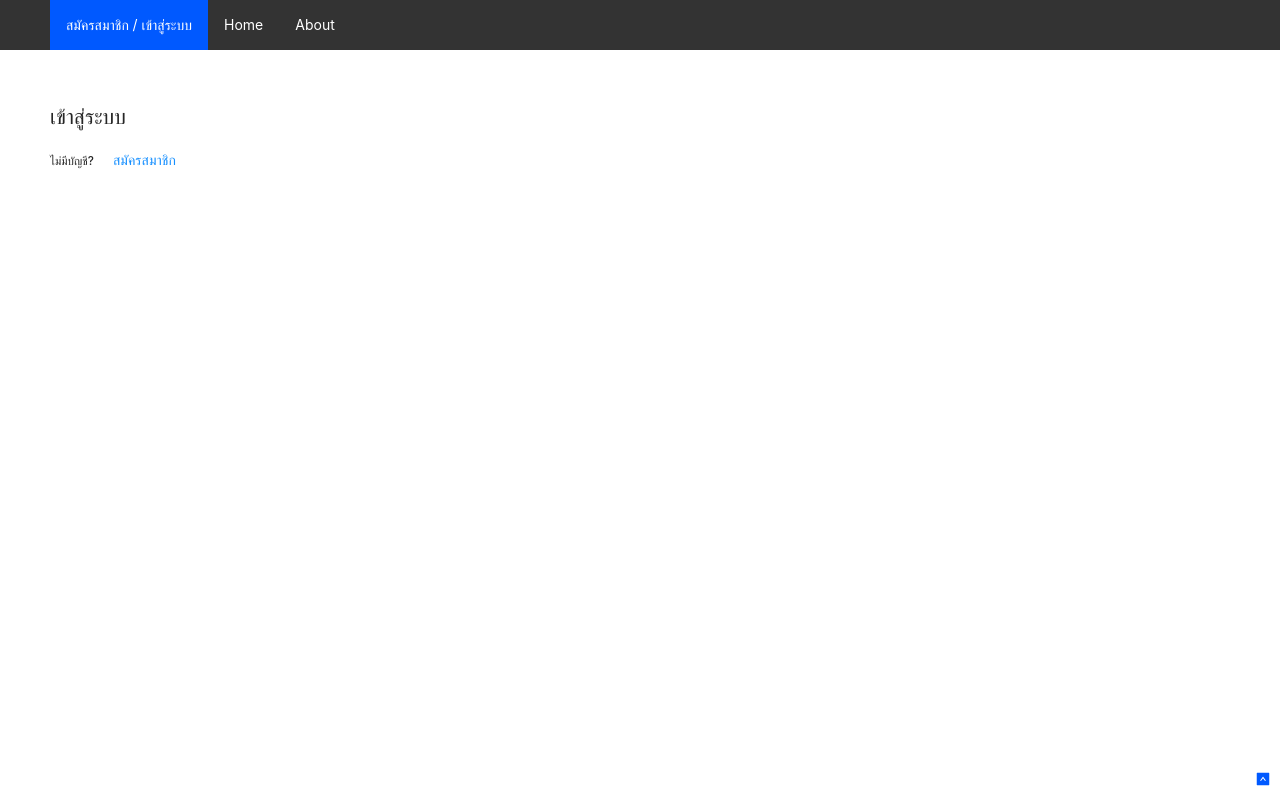
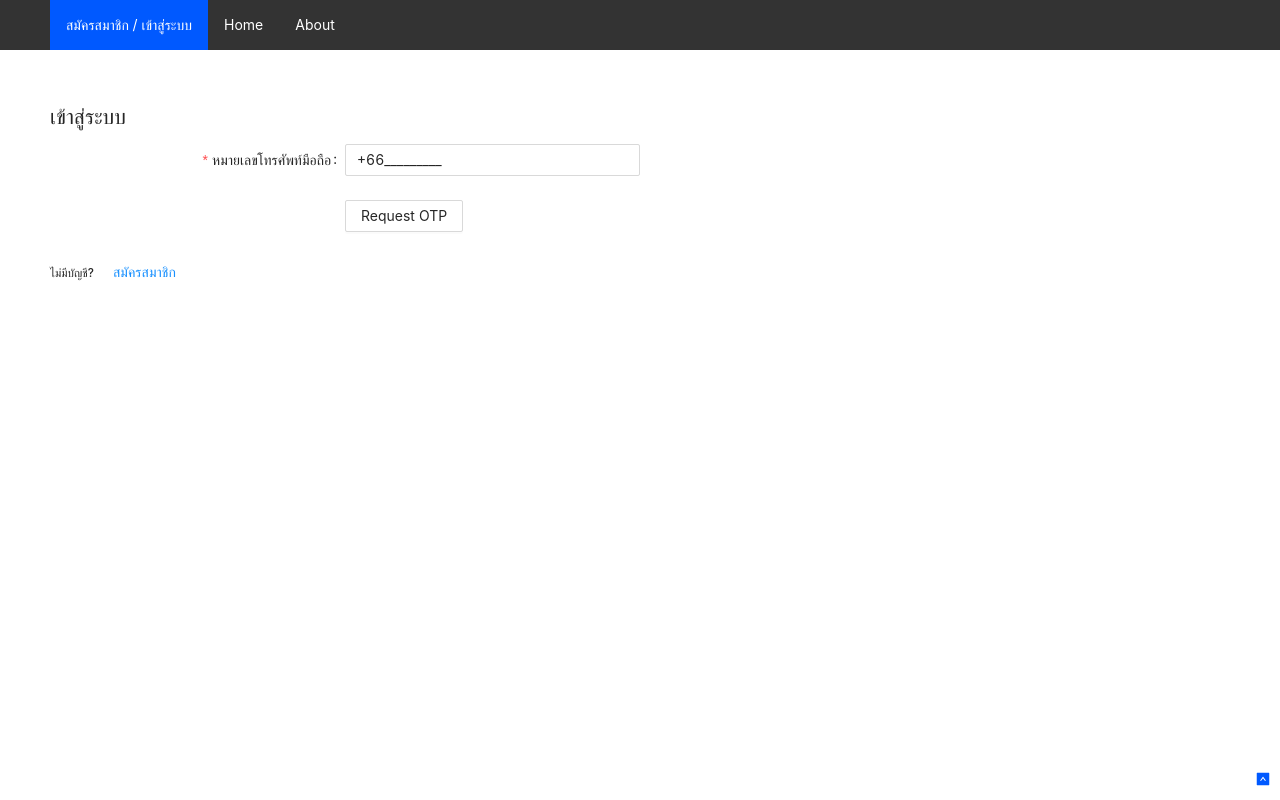
Before and after one commit to rew150/cloud_comp_final_frontend, a React (Create React App) app: page /login in a window 1280 px wide. Built offline with nearby package versions, Linux system fonts and the light colour scheme.

Commit message:
add login (buggy)

```diff
--- a/package.json
+++ b/package.json
@@ -11,6 +11,7 @@
     "ky": "^0.27.0",
     "react": "^17.0.2",
     "react-dom": "^17.0.2",
+    "react-input-mask": "^2.0.4",
     "react-router": "^5.2.0",
     "react-router-dom": "^5.2.0",
     "react-scripts": "4.0.3",
--- a/src/App.css
+++ b/src/App.css
@@ -11,6 +11,7 @@
 .Navbar {
   position: sticky;
   top: 0;
+  z-index: 100;
 }
 
 .Navbar ul {
--- /dev/null
+++ b/src/RegisterLogin/Common.js
@@ -0,0 +1,18 @@
+export const formLayout = {
+  labelCol: {
+    span: 6,
+  },
+  wrapperCol: {
+    span: 6,
+  },
+}
+
+export const formTailLayout = {
+  wrapperCol: {
+    offset: 6,
+    span: 6,
+  }
+}
+
+export const phoneNumberRegex = /^\+66[1-9][0-9]{8}$/g
+export const citizenIdRegex = /^[1-9][0-9]{12}$/g
--- a/src/RegisterLogin/Login.js
+++ b/src/RegisterLogin/Login.js
@@ -1,9 +1,131 @@
-import React from 'react';
+import { Button, Form, message } from 'antd';
+import ky from 'ky';
+import React, { useState } from 'react';
+import ReactInputMask from 'react-input-mask';
+import { kyp } from '../utils/kyp';
+import { formLayout, formTailLayout, phoneNumberRegex } from './Common';
+import MaskedPhoneNumber from './MaskedPhoneNumber';
+
+async function requestOTP(phone, callback) {
+  try {
+    const path = 'user/otp/'+encodeURIComponent(phone)
+    const res = await kyp.get(path).text()
+    callback(res)
+    return
+  } catch (error) {
+    if (error instanceof ky.HTTPError) {
+      message.error(`${error.response.status} - ${(await error.response.json()).message}`)
+    } else if (error instanceof ky.TimeoutError) {
+      message.error('Request time out')
+    } else {
+      console.error(JSON.stringify(error))
+      message.error('Unexpected error')
+    }
+  }
+  callback(undefined)
+}
 
 function Login() {
+  const [phoneNumber, setPhoneNumber] = useState('')
+
+  const [form2] = Form.useForm()
+
+  function handleSubmitFormReqOTP(val) {
+    requestOTP(val.phoneNumber, (res) => res ? setPhoneNumber(res) : undefined)
+  }
+
+  async function handleSubmitFormSentOTP(val) {
+    const json = { ...val, phoneNumber }
+    try {
+      const res = await kyp.post('auth/login', { json }).json()
+      if (res) {
+        message.success('Login Successful')
+      }
+    } catch (error) {
+      if (error instanceof ky.HTTPError) {
+        if ( error.response.status === 410
+          || error.response.status === 404
+        ) {
+          message.error('กรุณาขอ OTP ใหม่')
+        } else if (error.response.status === 401) {
+          message.error('OTP ไม่ถูกต้อง')
+        } else {
+          message.error(`${error.response.status} - ${(await error.response.json()).message}`)
+        }
+      } else if (error instanceof ky.TimeoutError) {
+        message.error('Request time out')
+      } else {
+        console.error(JSON.stringify(error))
+        message.error('Unexpected error')
+      }
+    }
+  }
+
   return (
     <div>
       <h1>เข้าสู่ระบบ</h1>
+      <Form {...formLayout} onFinish={handleSubmitFormReqOTP}>
+        <Form.Item
+          name="phoneNumber"
+          label="หมายเลขโทรศัพท์มือถือ"
+          rules={[
+            {
+              required: true,
+              pattern: phoneNumberRegex,
+              message: "กรุณาใส่หมายเลขโทรศัพท์มือถือให้ถูกต้อง",
+            }
+          ]}
+        >
+          <MaskedPhoneNumber />
+        </Form.Item>
+        <Form.Item {...formTailLayout}>
+          <Button htmlType='submit' onClick={() => {
+            form2.resetFields()
+            message.info('ส่ง OTP สำเร็จ')
+          }}>
+            Request OTP
+          </Button>
+        </Form.Item>
+      </Form>
+      {
+        phoneNumber ? (
+          <>
+            <hr />
+            <h3>
+              กรุณากรอก OTP ที่เราได้ส่งไปยังโทรศัพท์มือถือของท่าน
+            </h3>
+            <Form {...formLayout} onFinish={handleSubmitFormSentOTP} form={form2}>
+              <Form.Item
+                label="หมายเลขโทรศัพท์มือถือ"
+              >
+                {phoneNumber}
+              </Form.Item>
+              <Form.Item
+                label="OTP"
+                name="otp"
+                rules={[
+                  {
+                    required: true,
+                    pattern: /^[0-9]{6}$/g,
+                    message: 'กรุณากรอก OTP ให้ถูกต้อง (ภายใน 5 นาทีนับจากเริ่มขอ OTP)'
+                  }
+                ]}
+              >
+                <ReactInputMask
+                  mask={"999999"}
+                  maskChar={"_"}
+                  alwaysShowMark={true}
+                />
+              </Form.Item>
+              <Form.Item {...formTailLayout}>
+                <Button type='primary' htmlType='submit'>
+                  Submit
+                </Button>
+              </Form.Item>
+            </Form>
+          </>
+        ) : (<></>)
+      }
     </div>
   )
 }
--- /dev/null
+++ b/src/RegisterLogin/MaskedPhoneNumber.js
@@ -0,0 +1,37 @@
+import { Input } from "antd"
+import { useState } from "react"
+import ReactInputMask from "react-input-mask"
+
+export default function MaskedPhoneNumber({ value = '', onChange, ...props }) {
+  const [number, setNumber] = useState('+66_________')
+
+  const onNumberChange = (e) => {
+    const newNumber = e.target.value
+    if (!value) {
+      setNumber(newNumber)
+    }
+    onChange?.(newNumber)
+  }
+
+  return (
+    <ReactInputMask
+      mask={"+66899999999"}
+      formatChars={{
+        '9': '[0-9]',
+        '8': '[1-9]',
+      }}
+      maskChar={"_"}
+      alwaysShowMark={true}
+      permanents={[0,1,2]}
+      value={value || number}
+      onChange={onNumberChange}
+      {...props}
+    >
+      {
+        (p) => {
+          return (<Input {...p} {...props} />)
+        }
+      }
+    </ReactInputMask>
+  )
+}
--- a/src/RegisterLogin/Register.js
+++ b/src/RegisterLogin/Register.js
@@ -2,25 +2,8 @@ import { Button, Form, Input, message } from 'antd';
 import ky from 'ky';
 import React from 'react';
 import { kyp } from '../utils/kyp';
-
-const phoneNumberRegex = /^0[1-9][0-9]{8}$/g
-const citizenIdRegex = /^[1-9][0-9]{12}$/g
-
-const layout = {
-  labelCol: {
-    span: 6,
-  },
-  wrapperCol: {
-    span: 6,
-  },
-}
-
-const tailLayout = {
-  wrapperCol: {
-    offset: 6,
-    span: 6,
-  }
-}
+import { citizenIdRegex, formLayout, formTailLayout, phoneNumberRegex } from './Common';
+import MaskedPhoneNumber from './MaskedPhoneNumber';
 
 const handleSubmitForm = (onComplete) => async (json) => {
   try {
@@ -29,14 +12,16 @@ const handleSubmitForm = (onComplete) => async (json) => {
   } catch (error) {
     if (error instanceof ky.HTTPError) {
       if (error.response.status === 409) {
-        message.error('เบอร์โทรศัพท์หรือเลขบัตรประชาชนนี้มีผู้ใช้งานแล้ว')
+        message.error((await error.response.json()).message)
       } else {
         console.error(JSON.stringify(error))
+        message.error('Unexpected error')
       }
     } else if (error instanceof ky.TimeoutError) {
       message.error('Request time out')
     } else {
       console.error(JSON.stringify(error))
+      message.error('Unexpected error')
     }
   }
 
@@ -51,7 +36,7 @@ function Register(props) {
   return (
     <div>
       <h1>สมัครสมาชิก</h1>
-      <Form {...layout} form={form} onFinish={handleSubmitForm(onComplete)}>
+      <Form {...formLayout} form={form} onFinish={handleSubmitForm(onComplete)}>
         <Form.Item
           name="phoneNumber"
           label="หมายเลขโทรศัพท์มือถือ"
@@ -59,11 +44,11 @@ function Register(props) {
             {
               required: true,
               pattern: phoneNumberRegex,
-              message: "กรุณาใส่หมายเลขโทรศัพท์มือถือให้ถูกต้อง"
+              message: "กรุณาใส่หมายเลขโทรศัพท์มือถือให้ถูกต้อง",
             }
           ]}
         >
-          <Input />
+          <MaskedPhoneNumber />
         </Form.Item>
         <Form.Item
           name="citizenId"
@@ -102,7 +87,7 @@ function Register(props) {
         >
           <Input />
         </Form.Item>
-        <Form.Item {...tailLayout}>
+        <Form.Item {...formTailLayout}>
           <Button type="primary" htmlType="submit">
             Submit
           </Button>&nbsp;
--- a/src/utils/kyp.js
+++ b/src/utils/kyp.js
@@ -1,5 +1,6 @@
 import ky from 'ky'
 
 export const kyp = ky.create({
-  prefixUrl: process.env.REACT_APP_API_HOST
+  prefixUrl: process.env.REACT_APP_API_HOST,
+  cache: 'no-cache',
 });
```
Also changed, not shown: 1 other file (tests, documents, lock files or other folders).
